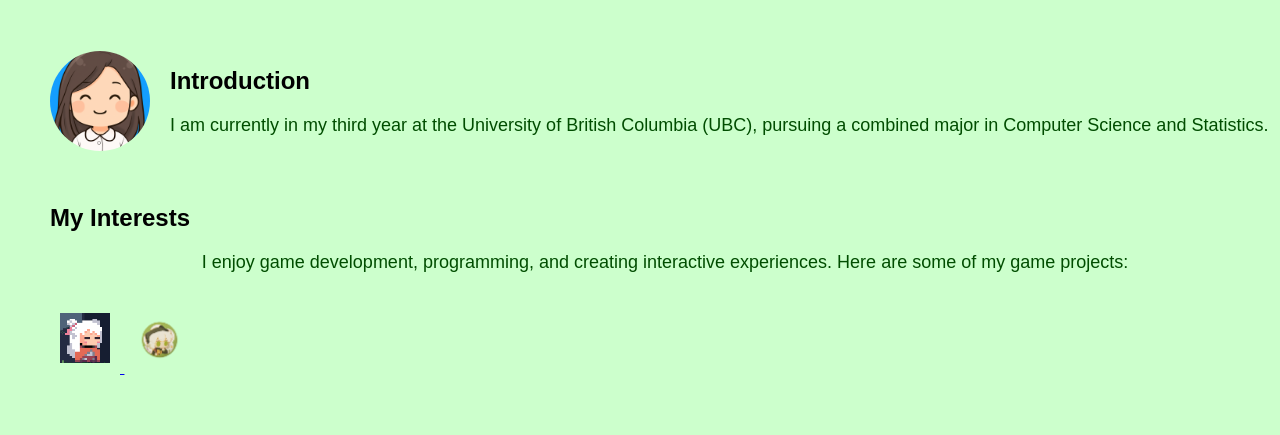
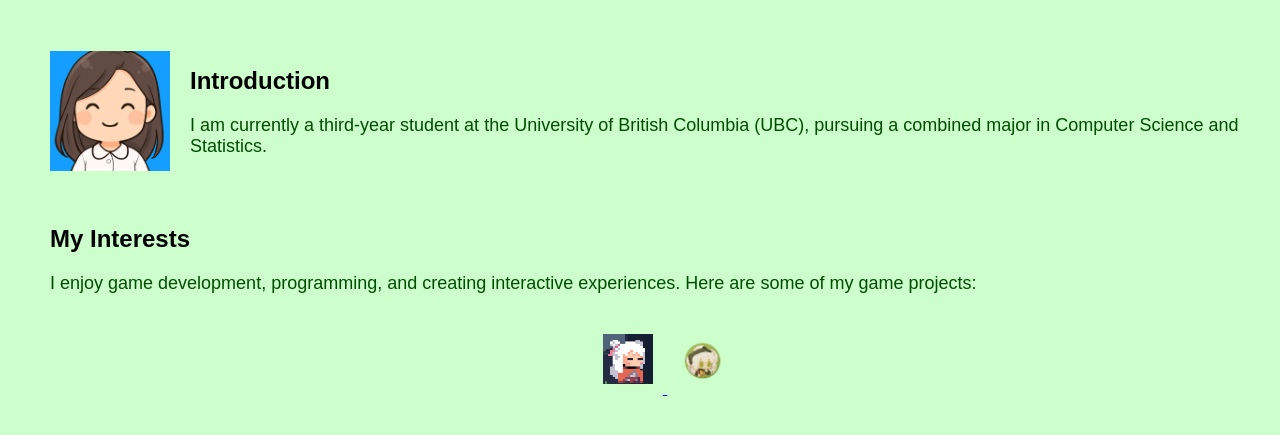
Before and after one commit to Tibeauty/ChenyueZhang.github.io, a plain HTML site: page index.html in a window 1280 px wide. Shown: the part 161-596 px from the top of the page. Drawn offline with Linux system fonts and the light colour scheme.

Commit message:
Update index.html
change shape of my profile picture

```diff
--- a/index.html
+++ b/index.html
@@ -15,7 +15,6 @@
             color: #006600;
         }
         p {
-            text-align: center;
             font-size: 18px;
             color: #004d00;
         }
@@ -24,8 +23,19 @@
             margin-top: 50px;
             padding-left: 50px;
         }
+        .profile {
+            display: flex;
+            align-items: center;
+        }
+        .profile img {
+            width: 120px;  /* 头像大小可自行调整 */
+            height: 120px;
+            margin-right: 20px;
+            object-fit: cover; /* 保持比例裁剪 */
+        }
         .icon-container {
             margin-top: 30px;
+            text-align: center;
         }
         .icon {
             width: 50px;
@@ -36,28 +46,18 @@
         .icon:hover {
             opacity: 0.8;
         }
-        .profile {
-            display: flex;
-            align-items: center;
-        }
-        .profile img {
-            width: 100px; /* Adjust as needed */
-            height: 100px; /* Adjust as needed */
-            border-radius: 50%; /* Circular image */
-            margin-right: 20px;
-        }
     </style>
 </head>
 <body>
     <h1>Welcome to My Website!</h1>
 
-    <!-- Self Introduction Section -->
+    <!-- Introduction Section -->
     <div class="section">
         <div class="profile">
             <img src="images/my_picture.png" alt="Chenyue Zhang">
             <div>
                 <h2>Introduction</h2>
-                <p>I am currently in my third year at the University of British Columbia (UBC), pursuing a combined major in Computer Science and Statistics.</p>
+                <p>I am currently a third-year student at the University of British Columbia (UBC), pursuing a combined major in Computer Science and Statistics.</p>
             </div>
         </div>
     </div>
```
